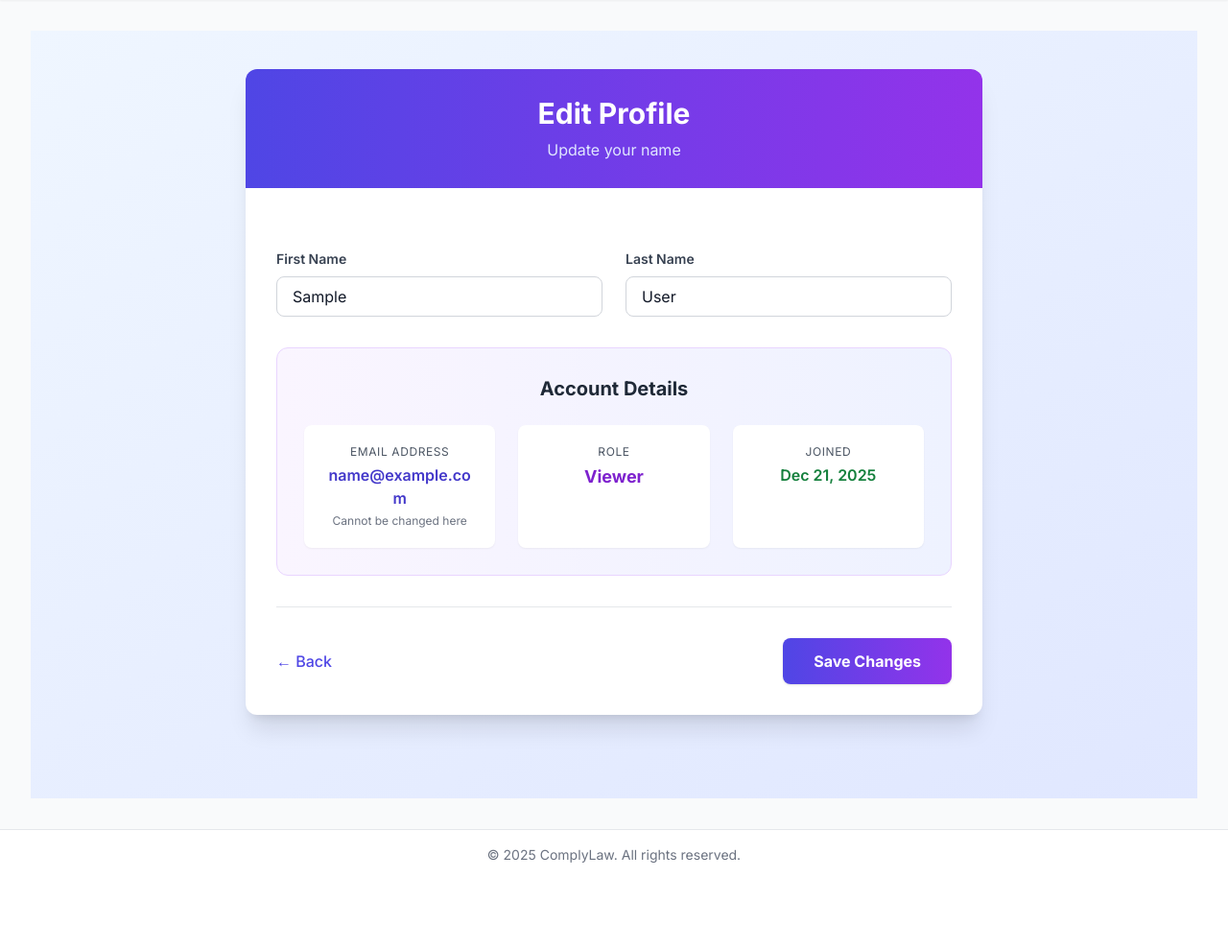
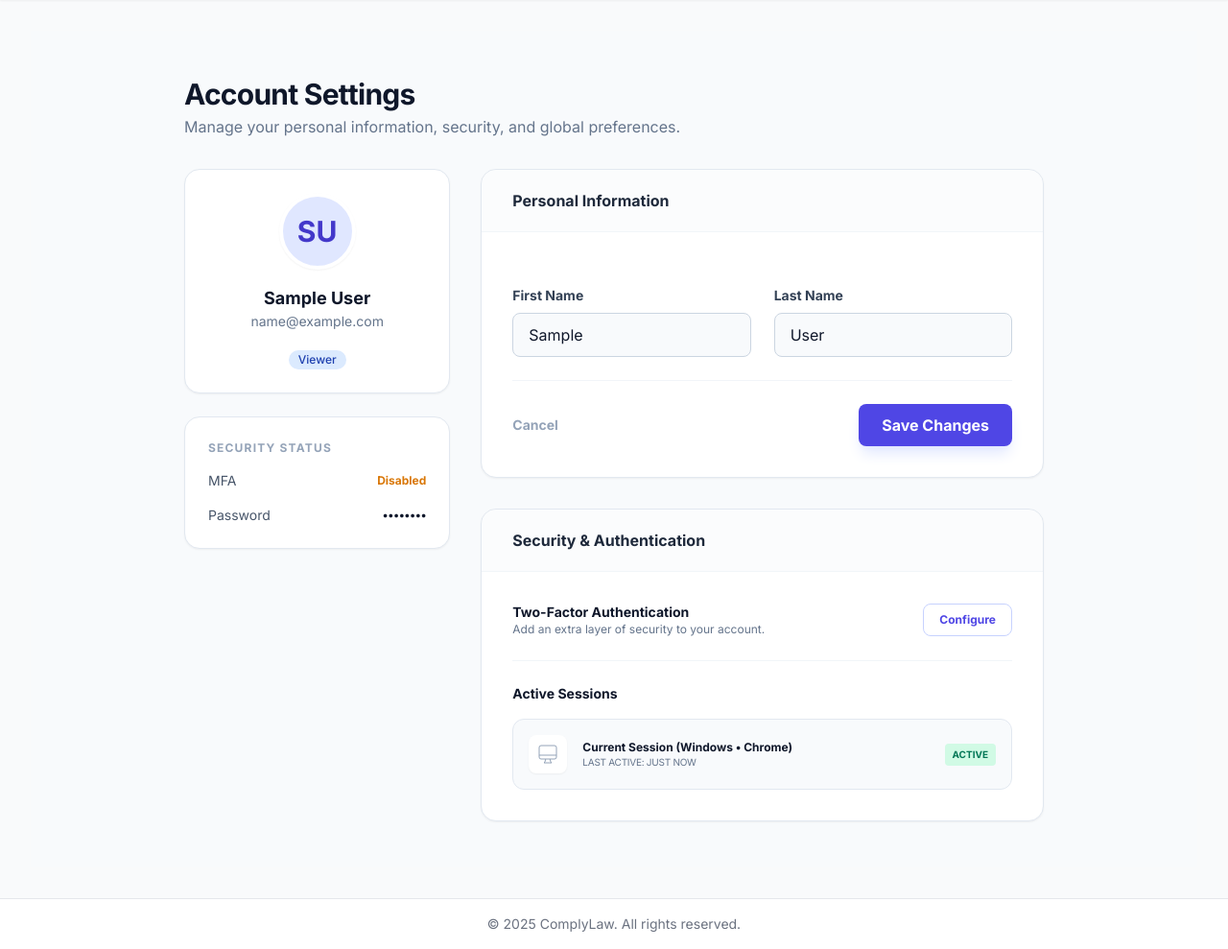
Before and after one commit to links900/complylaw-v5, a Django app: page /users/edit/ in a window 1280 px wide. Shown: the part 65-1054 px from the top of the page at 96% size. Before the commit the page ends 964 px from the top, so only its background shows below. Run offline with Django 5.2, Linux system fonts and the light colour scheme; the visitor is signed in with stand-in values (Sample User, id 1); parts of the project's set-up code (start-up, migrations or seed data) failed here and were passed over; some libraries are stand-ins or nearby versions.

Commit message:
Initial commit for ComplyLaw

```diff
--- a/templates/users/profile_edit.html
+++ b/templates/users/profile_edit.html
@@ -1,79 +1,125 @@
 <!-- templates/users/profile_edit.html — FINAL & BULLETPROOF -->
+
 {% extends "base.html" %}
 {% load static %}
 {% load form_tags %}
-{% block title %}Edit Profile – ComplyLaw{% endblock %}
+{% block title %}Account Settings – ComplyLaw{% endblock %}
 
 {% block content %}
-<div class="min-h-screen bg-gradient-to-br from-blue-50 to-indigo-100 py-10 px-4">
-  <div class="max-w-3xl mx-auto">
-    <div class="bg-white rounded-xl shadow-xl overflow-hidden">
-
-      <div class="bg-gradient-to-r from-indigo-600 to-purple-600 px-8 py-7 text-center">
-        <h1 class="text-3xl font-bold text-white">Edit Profile</h1>
-        <p class="text-indigo-100 mt-2 text-base">Update your name</p>
+<div class="min-h-screen bg-slate-50 py-12 px-4 sm:px-6">
+  <div class="max-w-4xl mx-auto">
+    <div class="mb-8">
+      <h1 class="text-3xl font-extrabold text-slate-900 tracking-tight">Account Settings</h1>
+      <p class="text-slate-500 mt-1">Manage your personal information, security, and global preferences.</p>
     </div>
 
+    <div class="grid grid-cols-1 lg:grid-cols-3 gap-8">
+
+      <div class="space-y-6">
+        <div class="bg-white rounded-2xl shadow-sm border border-slate-200 p-6 text-center">
+          <div class="w-20 h-20 bg-indigo-100 text-indigo-700 rounded-full flex items-center justify-center text-3xl font-bold mx-auto mb-4 border-4 border-white shadow-sm">
+            {{ user.first_name|slice:":1" }}{{ user.last_name|slice:":1" }}
+          </div>
+          <h2 class="text-lg font-bold text-slate-900">{{ user.get_full_name|default:user.username }}</h2>
+          <p class="text-sm text-slate-500 mb-4">{{ user.email }}</p>
+          <span class="inline-flex items-center px-2.5 py-0.5 rounded-full text-xs font-medium {% if user.role == 'owner' %}bg-purple-100 text-purple-800{% else %}bg-blue-100 text-blue-800{% endif %}">
+            {{ user.get_role_display }}
+          </span>
+        </div>
+
+        <div class="bg-white rounded-2xl shadow-sm border border-slate-200 p-6">
+          <h3 class="text-xs font-bold text-slate-400 uppercase tracking-widest mb-4">Security Status</h3>
+          <ul class="space-y-4">
+            <li class="flex items-center justify-between">
+              <span class="text-sm text-slate-600">MFA</span>
+              {% if user.mfa_secret %}
+                <span class="text-xs font-bold text-emerald-600 flex items-center gap-1">
+                  <svg class="w-3 h-3" fill="currentColor" viewBox="0 0 20 20"><path fill-rule="evenodd" d="M10 18a8 8 0 100-16 8 8 0 000 16zm3.707-9.293a1 1 0 00-1.414-1.414L9 10.586 7.707 9.293a1 1 0 00-1.414 1.414l2 2a1 1 0 001.414 0l4-4z" clip-rule="evenodd"/></svg>
+                  Active
+                </span>
+              {% else %}
+                <span class="text-xs font-bold text-amber-600">Disabled</span>
+              {% endif %}
+            </li>
+            <li class="flex items-center justify-between">
+              <span class="text-sm text-slate-600">Password</span>
+              <span class="text-xs font-bold text-slate-900">••••••••</span>
+            </li>
+          </ul>
+        </div>
+      </div>
+
+      <div class="lg:col-span-2 space-y-8">
+
+        <div class="bg-white rounded-2xl shadow-sm border border-slate-200 overflow-hidden">
+          <div class="px-8 py-5 border-b border-slate-100 bg-slate-50/50">
+            <h3 class="font-bold text-slate-800">Personal Information</h3>
+          </div>
           <div class="p-8">
             {% if messages %}
               {% for message in messages %}
-            <div class="mb-6 p-4 rounded-lg text-center font-medium text-sm border
-              {% if message.tags == 'success' %}bg-green-50 text-green-800 border-green-200
-              {% elif message.tags == 'error' %}bg-red-50 text-red-700 border-red-200{% endif %}">
+                <div class="mb-6 p-4 rounded-xl text-sm font-medium {% if message.tags == 'success' %}bg-emerald-50 text-emerald-800 border border-emerald-100{% else %}bg-rose-50 text-rose-800 border border-rose-100{% endif %}">
                   {{ message }}
                 </div>
               {% endfor %}
             {% endif %}
 
-        <form method="post" class="space-y-8">
+            <form method="post" class="space-y-6">
               {% csrf_token %}
-
               <div class="grid grid-cols-1 md:grid-cols-2 gap-6">
                 <div>
-			  <label class="block text-sm font-semibold text-gray-700 mb-2">First Name</label>
-			  {{ form.first_name|add_class:"w-full px-4 py-2 border border-gray-300 rounded-lg bg-white focus:ring-2 focus:ring-indigo-400 focus:outline-none" }}
+                  <label class="block text-sm font-bold text-slate-700 mb-2">First Name</label>
+                  {{ form.first_name|add_class:"w-full px-4 py-2.5 bg-slate-50 border border-slate-300 rounded-lg text-slate-900 focus:bg-white focus:ring-2 focus:ring-indigo-500/20 focus:border-indigo-500 transition-all" }}
                 </div>
                 <div>
-			  <label class="block text-sm font-semibold text-gray-700 mb-2">Last Name</label>
-			  {{ form.last_name|add_class:"w-full px-4 py-2 border border-gray-300 rounded-lg bg-white focus:ring-2 focus:ring-indigo-400 focus:outline-none" }}
-			</div>
-
-          </div>
-
-          <div class="bg-gradient-to-r from-purple-50 to-indigo-50 p-7 rounded-xl border border-purple-200">
-            <h3 class="text-xl font-bold text-gray-800 text-center mb-6">Account Details</h3>
-            <div class="grid grid-cols-1 md:grid-cols-3 gap-6 text-center">
-              <div class="bg-white p-5 rounded-lg shadow-sm">
-                <p class="text-xs uppercase tracking-wider text-gray-600 mb-1">Email Address</p>
-                <p class="text-base font-semibold text-indigo-700 break-all">{{ user.email }}</p>
-                <p class="text-xs text-gray-500 mt-1">Cannot be changed here</p>
-              </div>
-              <div class="bg-white p-5 rounded-lg shadow-sm">
-                <p class="text-xs uppercase tracking-wider text-gray-600 mb-1">Role</p>
-                <p class="text-lg font-bold text-purple-700">
-                  {% if user.role == 'owner' %}Owner{% else %}Viewer{% endif %}
-                </p>
-              </div>
-              <div class="bg-white p-5 rounded-lg shadow-sm">
-                <p class="text-xs uppercase tracking-wider text-gray-600 mb-1">Joined</p>
-                <p class="text-base font-semibold text-green-700">
-                  {{ user.date_joined|date:"M d, Y" }}
-                </p>
-              </div>
+                  <label class="block text-sm font-bold text-slate-700 mb-2">Last Name</label>
+                  {{ form.last_name|add_class:"w-full px-4 py-2.5 bg-slate-50 border border-slate-300 rounded-lg text-slate-900 focus:bg-white focus:ring-2 focus:ring-indigo-500/20 focus:border-indigo-500 transition-all" }}
                 </div>
               </div>
 
-          <div class="pt-8 border-t border-gray-200 flex justify-between items-center">
-            <a href="{% url 'users:profile' %}" class="text-indigo-600 hover:text-indigo-800 font-medium">
-              ← Back
-            </a>
-            <button type="submit" class="px-8 py-3 bg-gradient-to-r from-indigo-600 to-purple-600 text-white font-bold text-base rounded-lg hover:from-indigo-700 hover:to-purple-700 transition shadow">
+              <div class="pt-6 flex items-center justify-between border-t border-slate-100">
+                <a href="{% url 'users:profile' %}" class="text-sm font-bold text-slate-400 hover:text-indigo-600 transition-colors">Cancel</a>
+                <button type="submit" class="px-6 py-2.5 bg-indigo-600 text-white font-bold rounded-lg hover:bg-indigo-700 shadow-lg shadow-indigo-100 transition-all transform active:scale-95">
                   Save Changes
                 </button>
               </div>
             </form>
           </div>
         </div>
+
+        <div class="bg-white rounded-2xl shadow-sm border border-slate-200 overflow-hidden">
+          <div class="px-8 py-5 border-b border-slate-100 bg-slate-50/50">
+            <h3 class="font-bold text-slate-800">Security & Authentication</h3>
+          </div>
+          <div class="p-8 space-y-6">
+            <div class="flex items-center justify-between">
+              <div>
+                <h4 class="text-sm font-bold text-slate-900">Two-Factor Authentication</h4>
+                <p class="text-xs text-slate-500">Add an extra layer of security to your account.</p>
+              </div>
+              <button class="px-4 py-2 text-xs font-bold text-indigo-600 border border-indigo-200 rounded-lg hover:bg-indigo-50 transition-colors">
+                Configure
+              </button>
+            </div>
+
+            <div class="pt-6 border-t border-slate-100">
+              <h4 class="text-sm font-bold text-slate-900 mb-4">Active Sessions</h4>
+              <div class="flex items-center gap-4 p-4 bg-slate-50 rounded-xl border border-slate-200">
+                <div class="p-2 bg-white rounded-lg shadow-sm">
+                  <svg class="w-6 h-6 text-slate-400" fill="none" stroke="currentColor" viewBox="0 0 24 24"><path d="M9.75 17L9 20l-1 1h8l-1-1-.75-3M3 13h18M5 17h14a2 2 0 002-2V5a2 2 0 00-2-2H5a2 2 0 00-2 2v10a2 2 0 002 2z"></path></svg>
+                </div>
+                <div class="flex-1">
+                  <p class="text-xs font-bold text-slate-900">Current Session (Windows • Chrome)</p>
+                  <p class="text-[10px] text-slate-500 uppercase tracking-tight">Last active: Just now</p>
+                </div>
+                <span class="px-2 py-1 bg-emerald-100 text-emerald-700 text-[10px] font-bold rounded uppercase">Active</span>
+              </div>
+            </div>
+          </div>
+        </div>
+
+      </div>
+    </div>
   </div>
 </div>
 {% endblock %}
```
Lines whose indentation alone changed are shown as unchanged.
